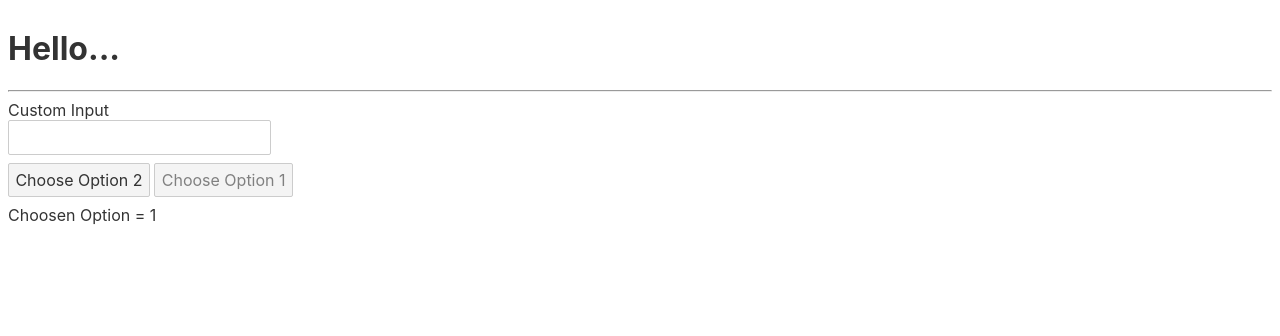
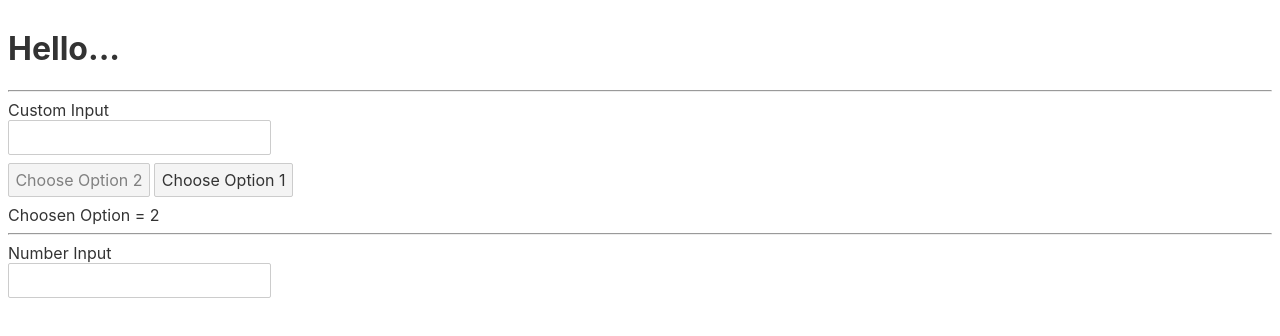
Before and after one commit to smarigowda/my-svelte-project, a Svelte app: page / in a window 1280 px wide. Shown: the top 336 px of the page. Built offline with nearby package versions, Linux system fonts and the light colour scheme.

Commit message:
SUC-24 bindig to custom Toggle button from App

```diff
--- a/src/App.svelte
+++ b/src/App.svelte
@@ -2,7 +2,11 @@
   import CustomInput from "./CustomInput.svelte";
   import Toggle from './Toggle.svelte';
   let value = "";
+  let number;
+  let selectedOption = 2;
   $: console.log("value = ", value);
+  $: console.log("number =", number);
+  $: console.log("selectedOption =", selectedOption)
 </script>
 
 <style lang="scss">
@@ -19,5 +23,8 @@
   <hr />
   <label for="custominput">Custom Input</label>
   <CustomInput bind:value/>
-  <Toggle />
+  <Toggle bind:choosenOption={selectedOption}/>
+  <hr>
+  <label for="">Number Input</label>
+  <input type="number" bind:value={number}>
 </div>
```
